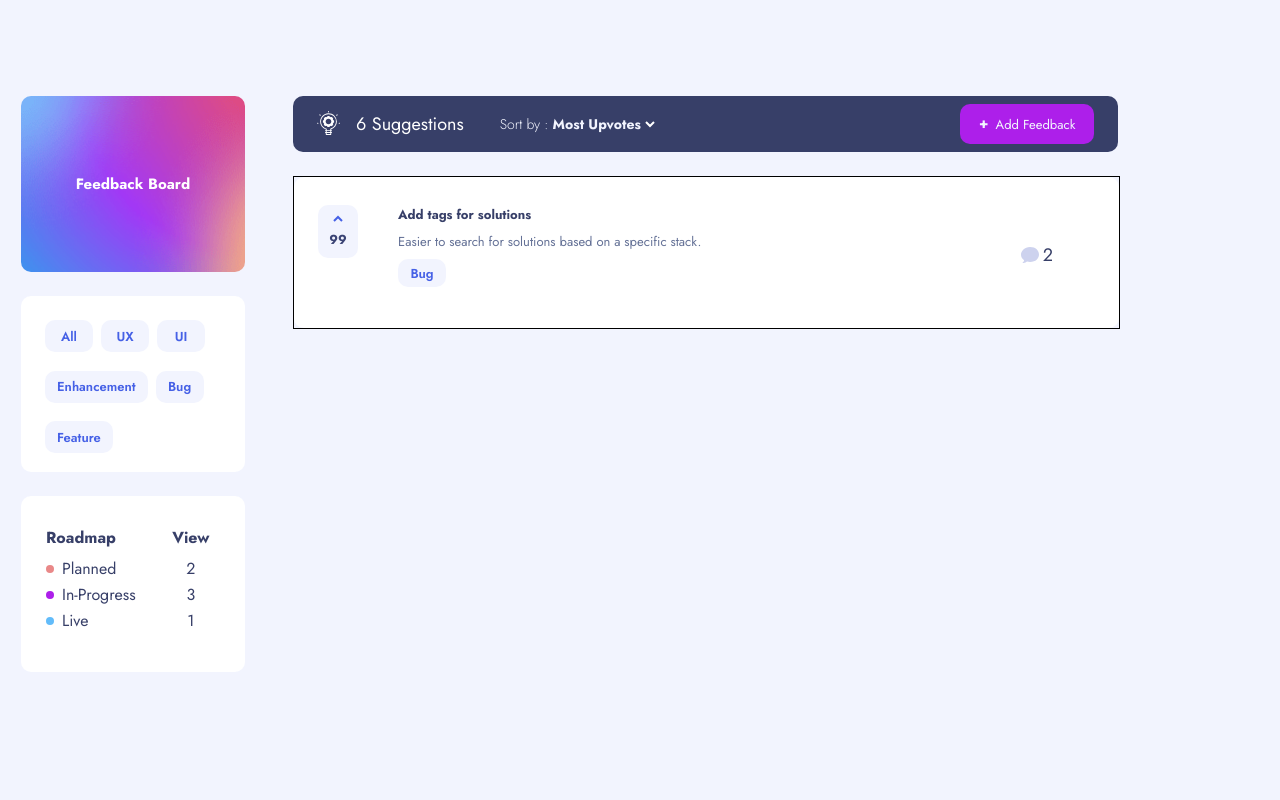
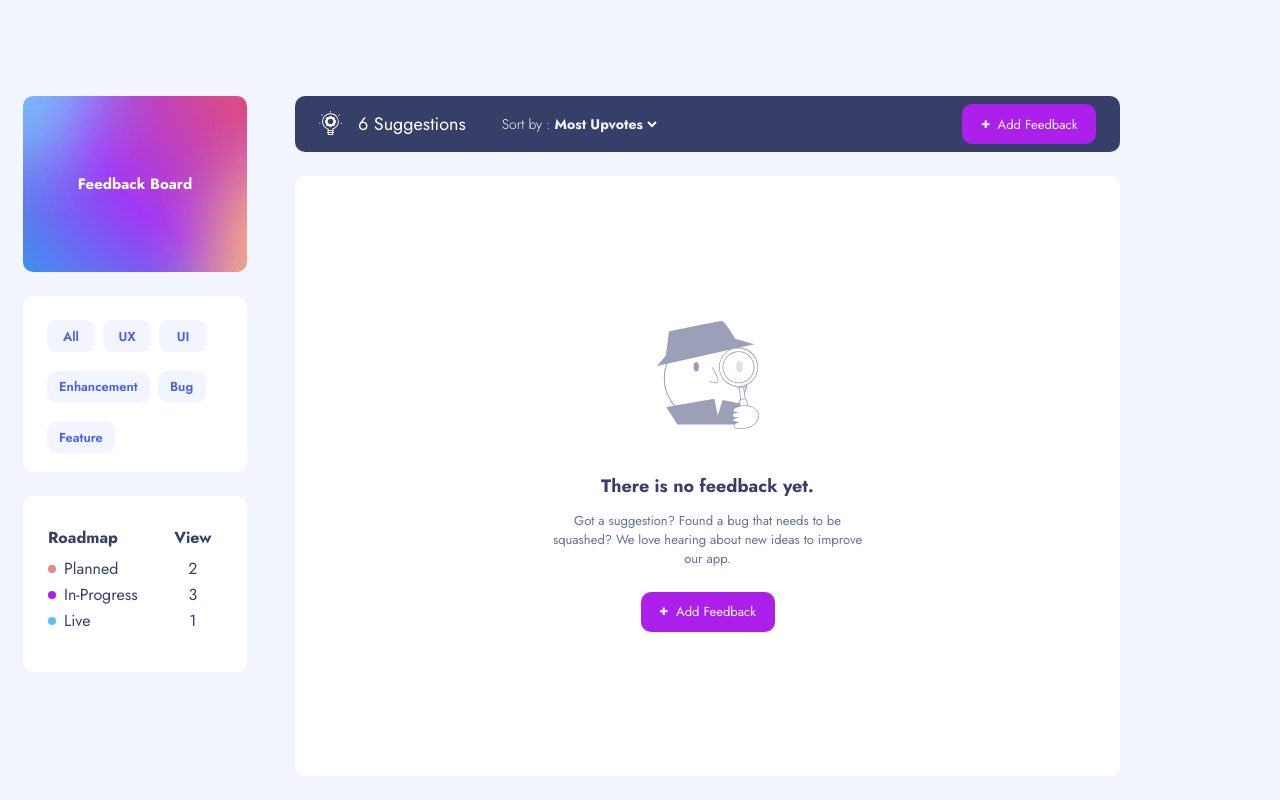
Before and after one commit to genFD/product-feedback-01, a React (Vite) app in the folder frontend/: page / in a window 1280 px wide. Built offline with nearby package versions, Linux system fonts and the light colour scheme.

Commit message:
completed emptyfeedback layout

```diff
--- /dev/null
+++ b/frontend/src/components/AddFeedbackButton.js
@@ -0,0 +1,30 @@
+import React from "react";
+
+const AddFeedbackButton = () => {
+  return (
+    <button
+      type="button"
+      className=" flex items-center justify-center gap-2 bg-Singapore-Orchid rounded-default w-134 h-10 hover:bg-After-Party-Pink transition-all duration-500 text-heading-4 text-Cotton-Ball text-center"
+    >
+      <span>
+        <svg width="9" height="9" xmlns="http://www.w3.org/2000/svg">
+          <text
+            transform="translate(-24 -20)"
+            fill="#F2F4FE"
+            fillRule="evenodd"
+            fontFamily="Jost-Bold, Jost"
+            fontSize="14"
+            fontWeight="bold"
+          >
+            <tspan x="24" y="27.5">
+              +
+            </tspan>
+          </text>
+        </svg>
+      </span>
+      <span className=" text-Cotton-Ball text-body-3">Add Feedback</span>
+    </button>
+  );
+};
+
+export default AddFeedbackButton;
--- a/frontend/src/components/Content.js
+++ b/frontend/src/components/Content.js
@@ -1,8 +1,11 @@
 import React from "react";
+import { useGlobalContext } from "../context";
+import Empty from "./Empty";
 import Feedbacks from "./Feedbacks";
 import SuggestionsHeader from "./SuggestionsHeader";
 
 const Content = () => {
+  const { empty } = useGlobalContext();
   return (
     <div
       className="flex flex-col gap-y-8
@@ -11,7 +14,7 @@ const Content = () => {
     laptop:pt-24 laptop:px-0  desktop:pl-6 desktop:pr-40 content_cont laptop:pr-12"
     >
       <SuggestionsHeader />
-      <Feedbacks />
+      {empty ? <Empty /> : <Feedbacks />}
     </div>
   );
 };
--- /dev/null
+++ b/frontend/src/components/Empty.js
@@ -0,0 +1,124 @@
+import React from "react";
+import AddFeedbackButton from "./AddFeedbackButton";
+
+const Empty = () => {
+  return (
+    <div className="px-6 h-460 tablet:px-0 tablet:h-600 tablet:w-689 desktop:w-825">
+      <div className="bg-white w-full h-full justify-center items-center flex flex-col rounded-default">
+        <svg
+          className="mb-11"
+          width="102"
+          height="108"
+          xmlns="http://www.w3.org/2000/svg"
+        >
+          <g fillRule="nonzero" fill="none" opacity=".5">
+            <path
+              d="M48.73 15.593C25.822 15.59 7.246 34.224 7.235 57.22c-.01 22.997 18.55 41.649 41.458 41.665 22.909.016 41.494-18.61 41.516-41.606a41.72 41.72 0 00-12.132-29.473A41.4 41.4 0 0048.73 15.593z"
+              stroke="#3A4374"
+              strokeWidth="1.045"
+              strokeLinecap="round"
+              strokeLinejoin="round"
+            />
+            <ellipse
+              fill="#231F20"
+              cx="70.476"
+              cy="43.691"
+              rx="1.917"
+              ry="2.862"
+            />
+            <path
+              d="M0 44.902l97.429-21.645-19.167-5.612S67.881.37 65.11.01C62.338-.351 11.979 10.43 11.979 10.43L8.785 34.77 0 44.902zM20.284 103.503L9.272 86.027l48.14-8.265 3.305 16.746 4.888-15.424 24.628 4.882-5.007 19.537z"
+              fill="#3A4374"
+            />
+            <path
+              d="M81.97 65.607l4.438-.617L88.7 81.618a2.115 2.115 0 01-1.799 2.387l-.261.036a2.11 2.11 0 01-2.377-1.806L81.97 65.607z"
+              fill="#FFF"
+            />
+            <path
+              d="M86.352 84.471A2.519 2.519 0 0183.87 82.3l-2.292-16.634a.4.4 0 01.343-.45l4.432-.617a.398.398 0 01.296.08c.085.063.14.16.151.265l2.276 16.626a2.508 2.508 0 01-.479 1.868 2.49 2.49 0 01-1.66.97l-.256.04a2.474 2.474 0 01-.328.024zm-3.929-18.518l2.236 16.234c.132.936.991 1.59 1.925 1.467h.263a1.714 1.714 0 001.454-1.932l-2.236-16.234-3.642.465z"
+              fill="#3A4374"
+            />
+            <path
+              fill="#FFF"
+              d="M78.562 50.93l7.159-.995 2.242 16.263-7.16.995z"
+            />
+            <path
+              d="M80.802 67.605a.43.43 0 01-.24-.08.361.361 0 01-.151-.265l-2.244-16.274a.394.394 0 01.072-.296.423.423 0 01.263-.153l7.187-.994a.39.39 0 01.448.345l2.244 16.266a.4.4 0 01-.344.448l-7.187.995-.048.008zm-1.789-16.33l2.132 15.472 6.39-.882-2.133-15.472-6.389.882z"
+              fill="#3A4374"
+            />
+            <path
+              d="M85.573 78.014l.725-.1a3.248 3.248 0 013.664 2.773l3.013 21.85a3.248 3.248 0 01-2.77 3.661l-.726.1a3.248 3.248 0 01-3.664-2.773l-3.013-21.85a3.248 3.248 0 012.77-3.66z"
+              fill="#FFF"
+            />
+            <path
+              d="M88.429 106.83a2.959 2.959 0 01-2.923-2.558L82.31 81.064a2.959 2.959 0 012.516-3.343l2.108-.288a2.949 2.949 0 013.322 2.525l3.195 23.248a2.964 2.964 0 01-2.516 3.335l-2.108.297-.4-.008zm-1.086-28.628a1.838 1.838 0 00-.296 0l-2.108.289a2.13 2.13 0 00-1.422.842c-.35.455-.5 1.034-.415 1.603l3.194 23.248a2.166 2.166 0 002.396 1.844l2.108-.297a2.163 2.163 0 001.837-2.405l-3.194-23.248a2.159 2.159 0 00-2.124-1.868l.024-.008z"
+              fill="#3A4374"
+            />
+            <ellipse
+              fill="#FFF"
+              cx="81.569"
+              cy="46.288"
+              rx="19.19"
+              ry="19.264"
+            />
+            <path
+              d="M81.553 65.953c-10.474-.005-19.093-8.275-19.569-18.778-.476-10.503 7.359-19.525 17.789-20.485 10.43-.96 19.768 6.482 21.202 16.897 1.47 10.746-5.992 20.662-16.691 22.182-.905.122-1.818.184-2.731.184zm0-38.536c-.868 0-1.736.059-2.596.177-7.532 1.045-13.696 6.542-15.616 13.927-1.92 7.386.78 15.206 6.844 19.812a18.74 18.74 0 0020.853 1.234c6.56-3.86 10.157-11.307 9.114-18.868-1.298-9.305-9.207-16.24-18.567-16.282h-.032z"
+              fill="#3A4374"
+            />
+            <ellipse
+              fill="#FFF"
+              cx="81.569"
+              cy="46.288"
+              rx="15.589"
+              ry="15.648"
+            />
+            <path
+              d="M81.56 62.338c-8.606 0-15.665-6.846-15.962-15.48-.297-8.635 6.275-15.953 14.862-16.548 8.586-.596 16.098 5.745 16.987 14.339.889 8.593-5.165 16.348-13.69 17.536-.728.103-1.462.154-2.196.153zm0-31.265c-.707 0-1.414.049-2.116.144-8.096 1.127-13.848 8.489-13.009 16.65.839 8.162 7.967 14.19 16.122 13.634 8.154-.556 14.405-7.496 14.136-15.697-.268-8.2-6.959-14.713-15.132-14.731z"
+              fill="#3A4374"
+            />
+            <path
+              d="M99.896 89.714a11.645 11.645 0 00-3.913-3.206c-4.576-2.405-9.822-2.325-14.638-.802-1.709.545-5.023 1.323-5.199 3.6a2.115 2.115 0 001.526 2.004 6.254 6.254 0 002.675.104 6.887 6.887 0 00-3.618.914c-1.03.73-1.597 2.324-.75 3.294.374.404.861.683 1.397.802a6.365 6.365 0 003.554-.048c-1.251.24-2.47.625-3.634 1.146-.703.313-1.485.866-1.405 1.604.08.737.798 1.074 1.453 1.298 1.378.475 2.817.745 4.273.802a8.4 8.4 0 00-3.474 1.5c-1.598 1.346-1.598 3.903.567 4.633a6.366 6.366 0 002.14.248c6.389 0 14.04-.801 18.368-6.14a9.993 9.993 0 002.044-9.067 8.702 8.702 0 00-1.366-2.686z"
+              fill="#FFF"
+            />
+            <path
+              d="M80.802 107.984c-.75.037-1.5-.053-2.22-.265a2.762 2.762 0 01-1.9-2.108 3.502 3.502 0 011.197-3.207 5.952 5.952 0 011.725-1.002 14.816 14.816 0 01-2.396-.617c-1.062-.369-1.597-.914-1.717-1.603-.12-.69.495-1.523 1.598-2.044l.567-.24a4.211 4.211 0 01-.432-.105 3.008 3.008 0 01-1.597-.914 2.219 2.219 0 01-.471-1.732 3.209 3.209 0 011.294-2.14c.248-.175.516-.32.798-.433a2.461 2.461 0 01-1.525-2.3c.184-2.342 3.067-3.207 4.967-3.793l.511-.152c5.335-1.691 10.646-1.395 14.942.802a11.99 11.99 0 014.049 3.35 9.207 9.207 0 011.445 2.79 10.363 10.363 0 01-2.116 9.444c-4.528 5.555-12.37 6.277-18.695 6.285l-.024-.016zm-.759-11.055c-.887.226-1.752.53-2.587.906-.375.168-1.23.625-1.166 1.219.064.593.67.801 1.182.97 1.34.47 2.742.74 4.16.801a.392.392 0 01.384.353.4.4 0 01-.296.433 8.289 8.289 0 00-3.322 1.419 2.659 2.659 0 00-.934 2.453 1.953 1.953 0 001.373 1.499 5.73 5.73 0 002.005.224c6.157 0 13.768-.69 18.08-5.988a9.567 9.567 0 001.98-8.698 8.413 8.413 0 00-1.325-2.541 11.094 11.094 0 00-3.777-3.127c-4.113-2.124-9.2-2.405-14.335-.801l-.52.16c-1.692.513-4.264 1.29-4.408 3.086.031.753.54 1.4 1.262 1.604a3.86 3.86 0 001.43.176c.375-.04.742-.064 1.094-.088a.416.416 0 01.423.369.408.408 0 01-.36.433c-.359 0-.734.08-1.117.088a4.898 4.898 0 00-2.308.753c-.525.382-.874.96-.967 1.604-.063.395.041.799.288 1.114.325.334.742.563 1.198.657a6.11 6.11 0 002.396.16c.32-.08.646-.152.966-.216a.4.4 0 01.463.297.41.41 0 01-.271.48 6.097 6.097 0 01-.99.201z"
+              fill="#3A4374"
+            />
+            <path
+              d="M55.367 46.593s9.727 14.67 3.84 14.879c-5.885.208-6.388-1.339-6.388-1.339"
+              fill="#FFF"
+            />
+            <path
+              d="M58.154 61.937c-4.936 0-5.646-1.355-5.742-1.603a.425.425 0 01.263-.53.415.415 0 01.52.265s.718 1.243 5.997 1.05a1.348 1.348 0 001.294-.673c1.261-2.461-3.514-10.622-5.463-13.556a.418.418 0 01.128-.553.414.414 0 01.56.088c.742 1.122 7.186 11.063 5.51 14.43a2.139 2.139 0 01-1.997 1.13l-1.07-.048z"
+              fill="#3A4374"
+            />
+            <ellipse
+              fill="#C0C5DC"
+              cx="82.455"
+              cy="45.799"
+              rx="3.53"
+              ry="6.036"
+            />
+            <ellipse
+              fill="#3A4374"
+              cx="39.259"
+              cy="45.799"
+              rx="2.691"
+              ry="4.882"
+            />
+          </g>
+        </svg>
+        <h2 className=" text-Raven-Night font-bold text-heading-3 text-center mb-3">
+          There is no feedback yet.
+        </h2>
+        <p className=" max-w-xs text-Ocean-Night font-normal text-body-3 text-center mb-6">
+          Got a suggestion? Found a bug that needs to be squashed? We love
+          hearing about new ideas to improve our app.
+        </p>
+        <AddFeedbackButton />
+      </div>
+    </div>
+  );
+};
+
+export default Empty;
--- a/frontend/src/components/Feedback.js
+++ b/frontend/src/components/Feedback.js
@@ -2,7 +2,7 @@ import React from "react";
 
 const Feedback = () => {
   return (
-    <div className="bg-white w-327 h-200 tablet:h-151 tablet:w-689 laptop:w-825 rounded-default p-6 feedback_cont">
+    <div className="bg-white min-w-327 h-200 tablet:h-151 tablet:w-689 desktop:w-825 rounded-default p-6 feedback_cont">
       <div className="feedback_content_cont">
         <h2 className="feedback_title text-body-3 text-Raven-Night font-bold mb-2">
           Add tags for solutions
@@ -12,10 +12,10 @@ const Feedback = () => {
         </p>
 
         <div
-          className="ux-tag w-12 h-7 rounded-default bg-Cotton-Ball text-center text-body-3 font-semibold text-The-Rainbow-Fish flex items-center justify-center hover:bg-Pale-Phthalo-Blue transition-colors duration-500 cursor-pointer active:bg-The-Rainbow-Fish mb-4
+          className="ux-tag h-7 rounded-default bg-Cotton-Ball text-center text-body-3 font-semibold text-The-Rainbow-Fish flex items-center justify-center hover:bg-Pale-Phthalo-Blue transition-colors duration-500 cursor-pointer active:bg-The-Rainbow-Fish mb-4
         "
         >
-          Bug
+          Enhancement
         </div>
       </div>
       <footer className="tablet:hidden tablet:invisible flex justify-between items-center">
--- a/frontend/src/components/Feedbacks.js
+++ b/frontend/src/components/Feedbacks.js
@@ -3,7 +3,8 @@ import Feedback from "./Feedback";
 
 const Feedbacks = () => {
   return (
-    <div className="border">
+    <div className="flex flex-col gap-y-4 items-center justify-center desktop:gap-y-5">
+      <Feedback />
       <Feedback />
     </div>
   );
--- a/frontend/src/components/SuggestionsHeader.js
+++ b/frontend/src/components/SuggestionsHeader.js
@@ -1,4 +1,5 @@
 import { useGlobalContext } from "../context";
+import AddFeedbackButton from "./AddFeedbackButton";
 
 const SuggestionsHeader = () => {
   const {
@@ -11,7 +12,7 @@ const SuggestionsHeader = () => {
   } = useGlobalContext();
 
   return (
-    <div className="h-14 tablet:w-689 bg-Raven-Night tablet:rounded-default laptop:w-825">
+    <div className="h-14 min-w-375 tablet:w-689 bg-Raven-Night tablet:rounded-default desktop:w-825">
       <div className="flex h-full justify-between items-center px-6">
         <div className="flex gap-9">
           <div className="suggest_stats flex gap-4">
@@ -104,28 +105,7 @@ const SuggestionsHeader = () => {
             )}
           </div>
         </div>
-        <button
-          type="button"
-          className=" flex items-center justify-center gap-2 bg-Singapore-Orchid rounded-default w-134 h-10 hover:bg-After-Party-Pink transition-all duration-500 text-heading-4 text-Cotton-Ball text-center"
-        >
-          <span>
-            <svg width="9" height="9" xmlns="http://www.w3.org/2000/svg">
-              <text
-                transform="translate(-24 -20)"
-                fill="#F2F4FE"
-                fillRule="evenodd"
-                fontFamily="Jost-Bold, Jost"
-                fontSize="14"
-                fontWeight="bold"
-              >
-                <tspan x="24" y="27.5">
-                  +
-                </tspan>
-              </text>
-            </svg>
-          </span>
-          <span className=" text-Cotton-Ball text-body-3">Add Feedback</span>
-        </button>
+        <AddFeedbackButton />
       </div>
     </div>
   );
--- a/frontend/src/context.js
+++ b/frontend/src/context.js
@@ -7,6 +7,7 @@ const AppProvider = ({ children }) => {
   const [showDropDown, setShowDropDown] = useState(false);
   const [checked, setChecked] = useState(false);
   const [dropDown, setDropDown] = useState(false);
+  const [empty, setEmpty] = useState(true);
 
   const openSidebar = () => {
     setOpenSideBar(true);
@@ -18,6 +19,8 @@ const AppProvider = ({ children }) => {
   return (
     <AppContext.Provider
       value={{
+        empty,
+        setEmpty,
         isSidebarOpen,
         openSidebar,
         closeSidebar,
--- a/frontend/tailwind.config.js
+++ b/frontend/tailwind.config.js
@@ -56,6 +56,8 @@ module.exports = {
         605: "624px",
         40: "40px",
         200: "200px",
+        600: "600px",
+        460: "460px",
       },
       width: {
         69: "69px",
```
